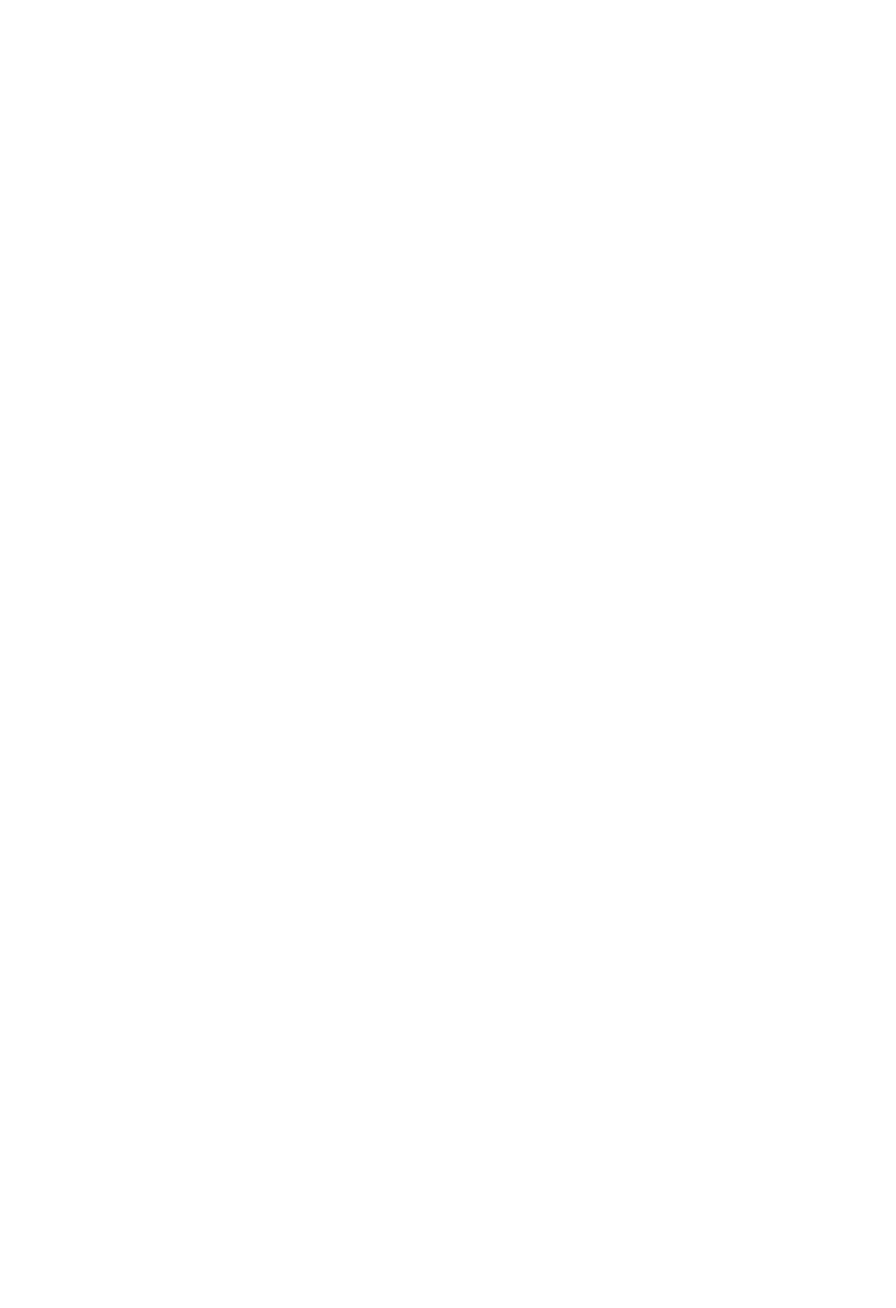
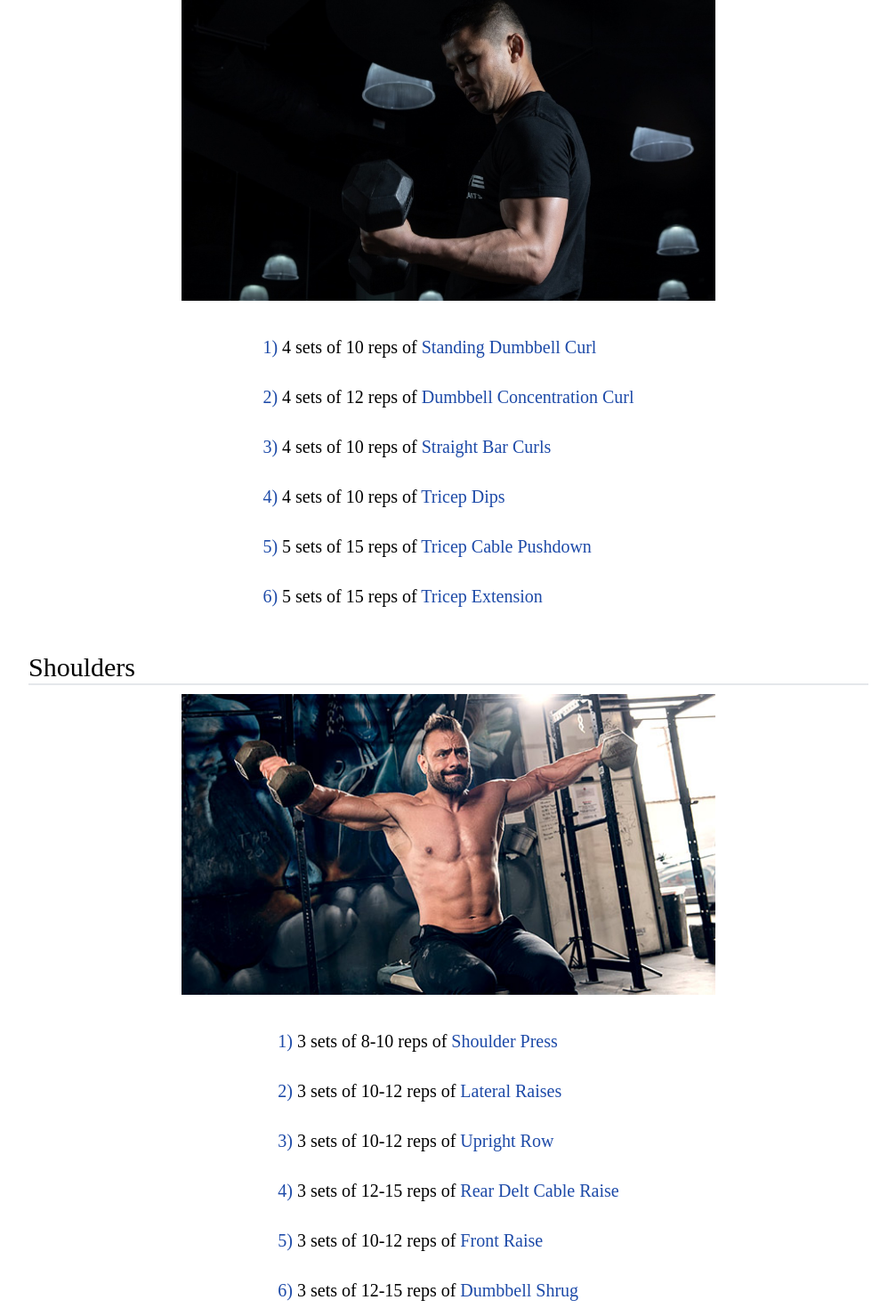
Before and after one commit to DelaurierDev/client, a React (Create React App) app: page / in a window 1280 px wide. Shown: the part 2631-4101 px from the top of the page at 89% size, without its empty margins (136-1143 px from the left). Before the commit the page ends 2773 px from the top, so only its background shows below. Built offline with nearby package versions, Linux system fonts and the light colour scheme.

Commit message:
adding more workouts to the workout section

```diff
--- a/src/components/Workout.jsx
+++ b/src/components/Workout.jsx
@@ -1,5 +1,7 @@
 import React from 'react'
 import Bench from '../assets/bench.jpg'
+import Curl from '../assets/curl.jpg'
+import Raise from '../assets/raise.jpg'
 
 const Workout = () => {
   return (
@@ -24,6 +26,34 @@ const Workout = () => {
                     </ul>
                 </div>
             </div>
+            <div>
+                <p className='text-3xl border-b-2'>Arms</p>
+                <div className='my-[10px] flex flex-col items-center'>
+                    <img src={Curl} alt="Bench press" className='w-[600px] mx-auto'/>
+                    <ul className='my-[10px] center'>
+                        <li className='text-xl my-7'><span className='text-[#1d4aa8] text-xl'>1) </span>4 sets of 10 reps of <a href="https://www.youtube.com/watch?v=av7-8igSXTs" target="_" className='text-[#1d4aa8]'>Standing Dumbbell Curl</a></li>
+                        <li className='text-xl my-7'><span className='text-[#1d4aa8] text-xl'>2) </span>4 sets of 12 reps of <a href="https://www.youtube.com/watch?v=0AUGkch3tzc" target="_"className='text-[#1d4aa8]'>Dumbbell Concentration Curl</a></li>
+                        <li className='text-xl my-7'><span className='text-[#1d4aa8] text-xl'>3) </span>4 sets of 10 reps of <a href="https://www.youtube.com/watch?v=XZ4uBdekQqA" target='_' className='text-[#1d4aa8]'>Straight Bar Curls</a></li>
+                        <li className='text-xl my-7'><span className='text-[#1d4aa8] text-xl'>4) </span>4 sets of 10 reps of <a href="https://www.youtube.com/watch?v=6MwtkyNC2ZY" target='_' className='text-[#1d4aa8]'>Tricep Dips</a></li>
+                        <li className='text-xl my-7'><span className='text-[#1d4aa8] text-xl'>5) </span>5 sets of 15 reps of <a href="https://www.youtube.com/watch?v=8WL0m0vLAPo" target='_' className='text-[#1d4aa8]'>Tricep Cable Pushdown</a></li>
+                        <li className='text-xl my-7'><span className='text-[#1d4aa8] text-xl'>6) </span>5 sets of 15 reps of <a href="https://www.youtube.com/watch?v=ns-RGsbzqok" target='_' className='text-[#1d4aa8]'>Tricep Extension</a></li>
+                    </ul>
+                </div>
+            </div>
+            <div>
+                <p className='text-3xl border-b-2'>Shoulders</p>
+                <div className='my-[10px] flex flex-col items-center'>
+                    <img src={Raise} alt="Bench press" className='w-[600px] mx-auto'/>
+                    <ul className='my-[10px] center'>
+                        <li className='text-xl my-7'><span className='text-[#1d4aa8] text-xl'>1) </span>3 sets of 8-10 reps of <a href="https://www.youtube.com/watch?v=qEwKCR5JCog" target="_" className='text-[#1d4aa8]'>Shoulder Press</a></li>
+                        <li className='text-xl my-7'><span className='text-[#1d4aa8] text-xl'>2) </span>3 sets of 10-12 reps of <a href="https://www.youtube.com/watch?v=kDqklk1ZESo" target="_"className='text-[#1d4aa8]'>Lateral Raises</a></li>
+                        <li className='text-xl my-7'><span className='text-[#1d4aa8] text-xl'>3) </span>3 sets of 10-12 reps of <a href="https://www.youtube.com/watch?v=vJ8x0Oz06gw" target='_' className='text-[#1d4aa8]'>Upright Row</a></li>
+                        <li className='text-xl my-7'><span className='text-[#1d4aa8] text-xl'>4) </span>3 sets of 12-15 reps of <a href="https://www.youtube.com/watch?v=qz1OLup4W_M" target='_' className='text-[#1d4aa8]'>Rear Delt Cable Raise</a></li>
+                        <li className='text-xl my-7'><span className='text-[#1d4aa8] text-xl'>5) </span>3 sets of 10-12 reps of <a href="https://www.youtube.com/watch?v=hRJ6tR5-if0" target='_' className='text-[#1d4aa8]'>Front Raise</a></li>
+                        <li className='text-xl my-7'><span className='text-[#1d4aa8] text-xl'>6) </span>3 sets of 12-15 reps of <a href="https://www.youtube.com/watch?v=cJRVVxmytaM" target='_' className='text-[#1d4aa8]'>Dumbbell Shrug</a></li>
+                    </ul>
+                </div>
+            </div>
         </div>
     </div>
 
```
Also changed, not shown: src/assets/curl.jpg (added), src/assets/raise.jpg (added).
